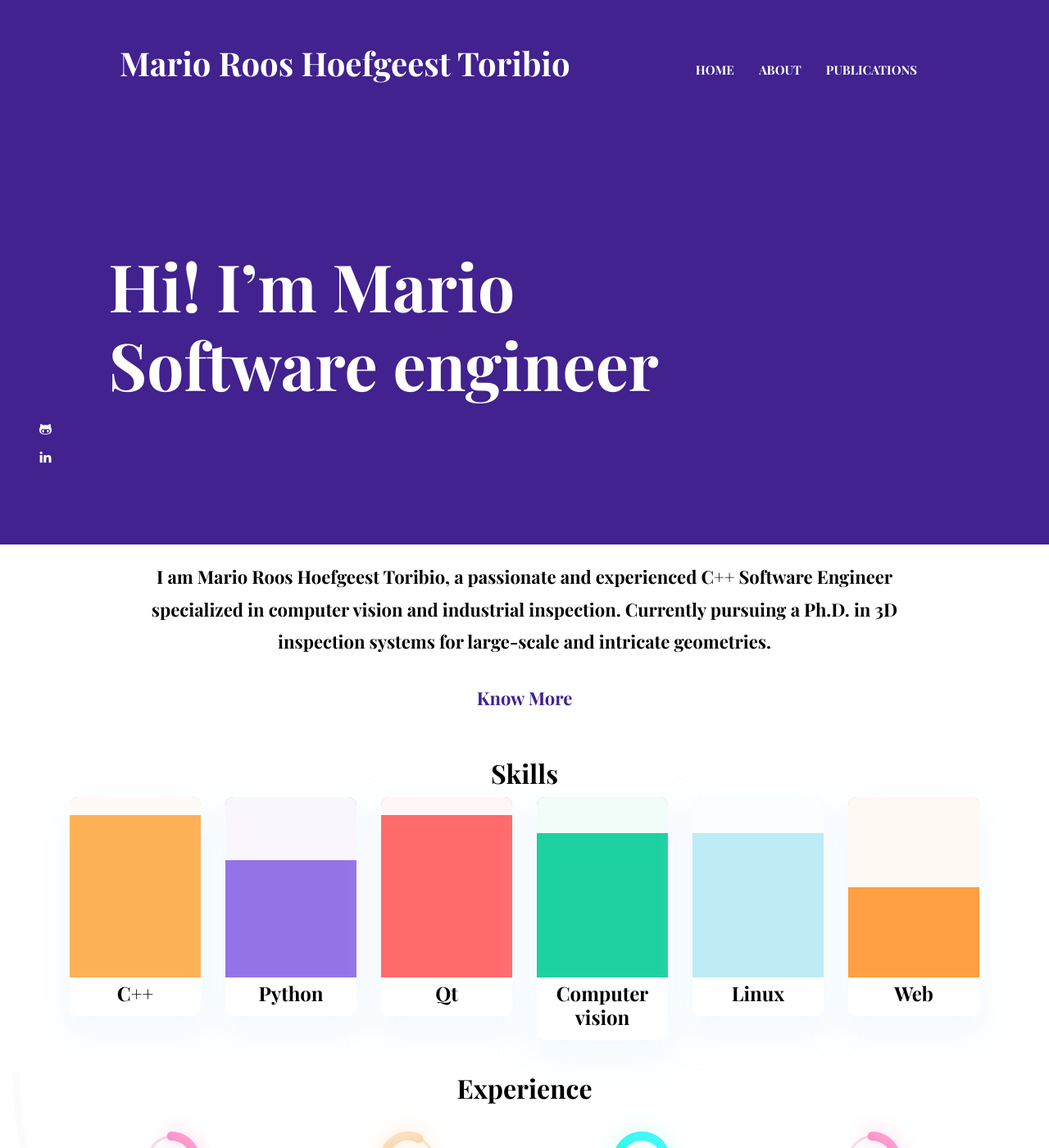
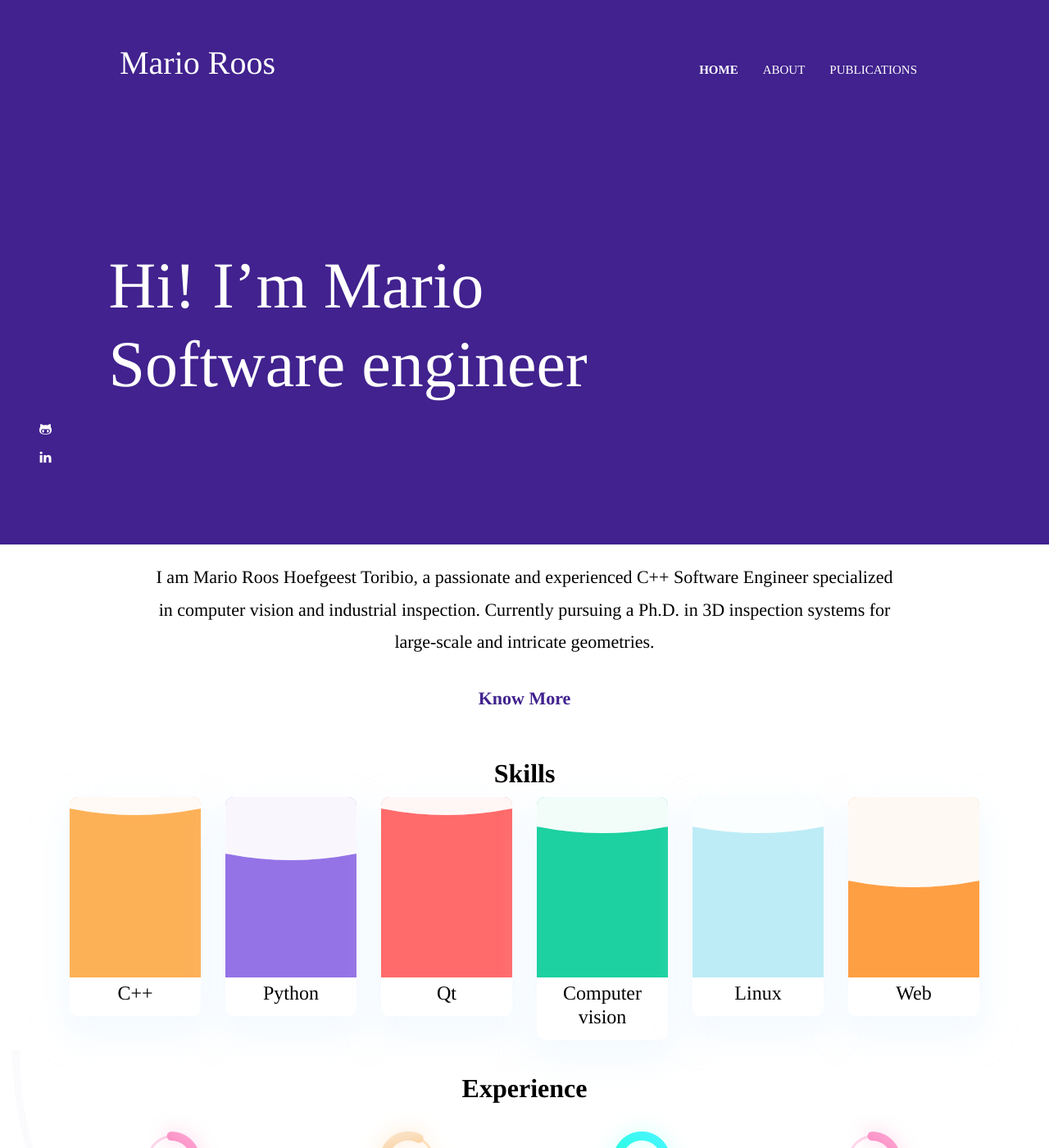
Before and after one commit to mariorht/me, a Jekyll site: the page built from index.html, in a window 1280 px wide and 1400 px high. Shown: the whole window at 82% size. Built offline with Jekyll 4.4.1, drawn with Linux system fonts in a browser that asks for light colours.

Commit message:
Cambios en fuentes

```diff
--- a/_includes/about-section.html
+++ b/_includes/about-section.html
@@ -4,7 +4,7 @@
     <div class="row">
       <div class="col-lg-10 mx-auto text-center">
         <p class="font-secondary paragraph-lg text-dark">{{ site.data.settings.blurb }}</p>
-        <a href="{{ site.data.settings.blurb-btn-link }}" class="btn btn-transparent">{{ site.data.settings.blurb-btn-name }}</a>
+        <a href="{{ site.baseurl }}/{{ site.data.settings.blurb-btn-link | replace_first: '/', '' }}" class="btn btn-transparent">{{ site.data.settings.blurb-btn-name }}</a>
       </div>
     </div>
   </div>
--- a/_includes/portfolio-section.html
+++ b/_includes/portfolio-section.html
@@ -14,7 +14,7 @@
           <img src="{{ site.baseurl }}/{{ item.image }}" alt="portfolio-image" class="img-fluid rounded w-100 d-block">
           <div class="hover-overlay">
             <div class="hover-content">
-              <a class="btn btn-light btn-sm" href="{{ item.url }}">view more</a>
+              <a class="btn btn-light btn-sm" href="{{ item.url }}">{{item.name}}</a>
             </div>
           </div>
         </div>
--- a/_layouts/about.html
+++ b/_layouts/about.html
@@ -11,7 +11,7 @@ layout: default
     </div>
   </div>
   <!-- background shapes -->
- -->
+
 </section>
 <!-- /page title -->
 
--- a/assets/scss/_variables.scss
+++ b/assets/scss/_variables.scss
@@ -12,5 +12,5 @@ $gray: #eaeaea;
 
 // Font Variables
 $primary-font: 'Roboto', sans-serif;
-$secondary-font: 'Playfair Display', serif;
+$secondary-font: 'Times', serif;
 $icon-font: 'themify';
--- a/assets/scss/templates/_homepage.scss
+++ b/assets/scss/templates/_homepage.scss
@@ -18,7 +18,7 @@
     bottom: 0;
     left: 50%;
     background-color: rgba(255, 255, 255, .4);
-    border-radius: 0%;
+    border-radius: 70%;
     transform: translateX(-50%) rotate(0);
     // animation: rotate 6s linear infinite;
     z-index: 10;
@@ -26,7 +26,7 @@
 
 
   &::after {
-    border-radius: 0%;
+    border-radius: 60%;
     background-color: rgba(255, 255, 255, .9);
     transform: translateX(-50%) rotate(0);
     // animation: rotate 10s linear -5s infinite;
```
Also changed, not shown: _data/settings.yml (+6 -1 lines).
